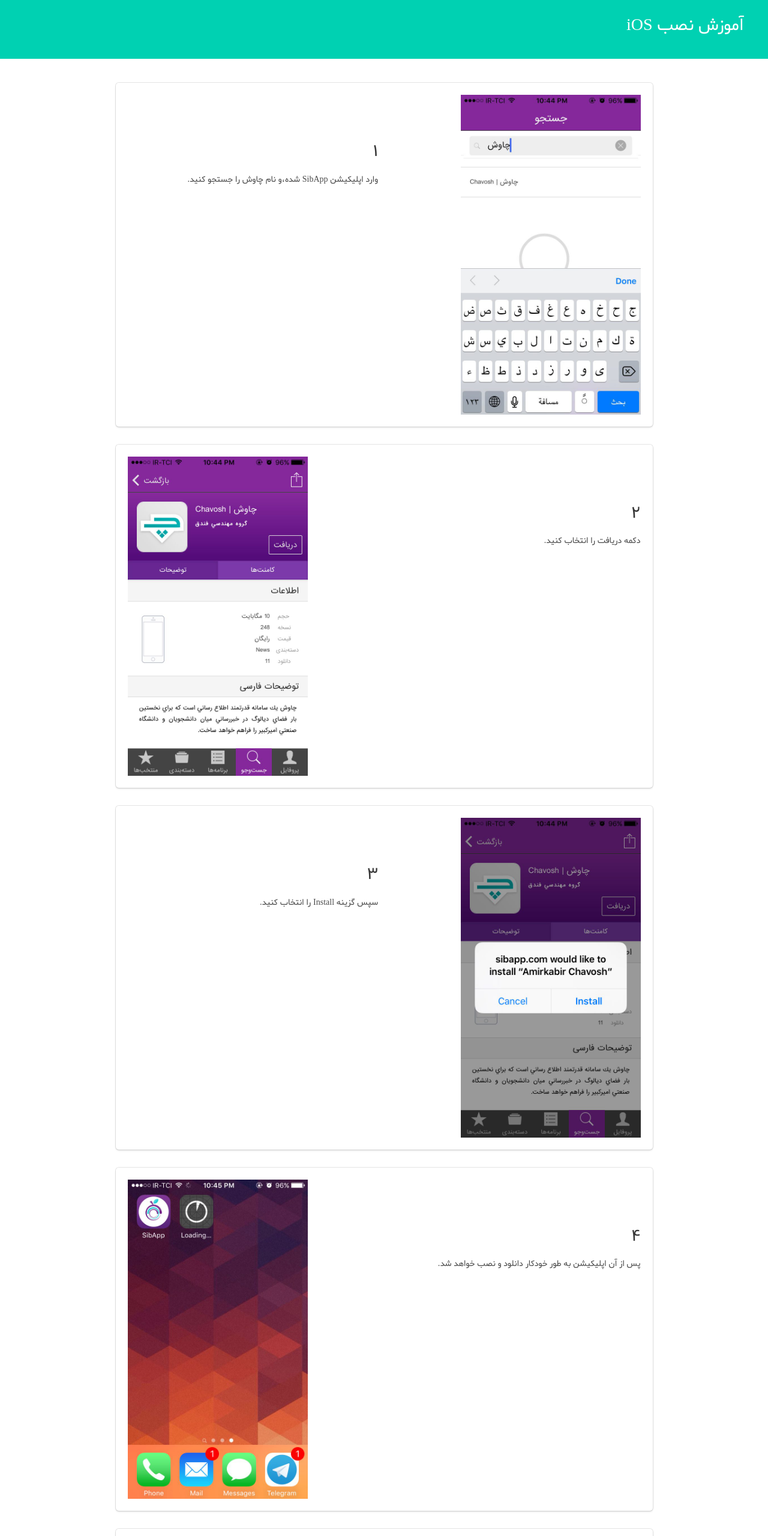
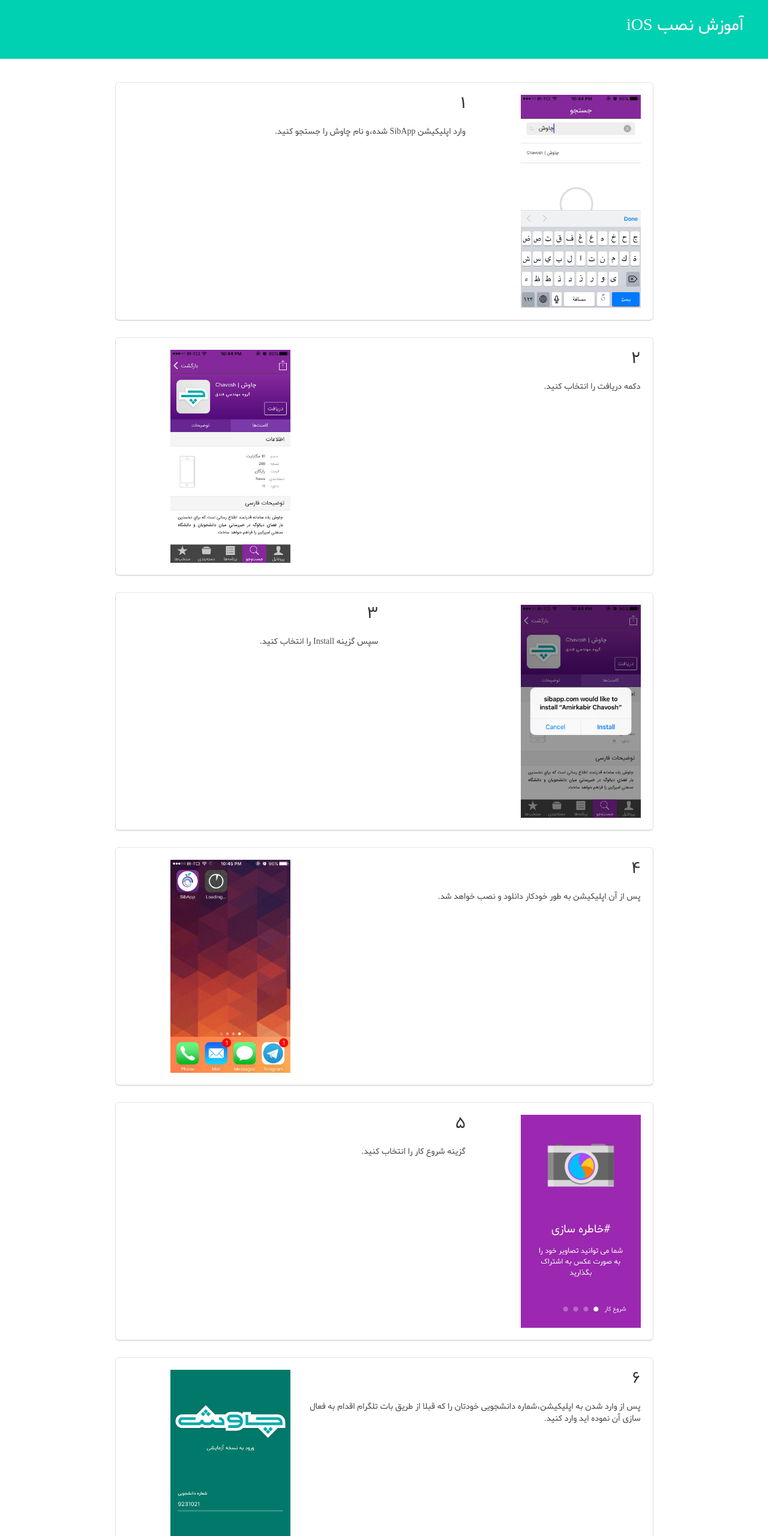
Before and after one commit to zahramajd/ChavoshLanding, a plain HTML site: page iOS/index.html in a window 1280 px wide. Shown: the part 60-2620 px from the top of the page at 60% size. Drawn offline with Linux system fonts and the light colour scheme.

Commit message:
iOS guide

```diff
--- a/iOS/index.html
+++ b/iOS/index.html
@@ -6,13 +6,16 @@
     <link rel="stylesheet" href="/assets/css/bulma.css">
     <link rel="stylesheet" href="/assets/css/style.css">
     <link rel="icon" type="image/png" href="/assets/img/chavoshLogo.png" sizes="32x32">
+    <meta name="viewport" content="width=device-width, initial-scale=1">
+
+
 </head>
 <body>
 
 <section class="hero is-primary">
     <div class="hero-head">
         <div class="container">
-            <nav class="nav">
+            <nav class="nav " id="nav-menu">
                 <div class="container">
 
                     <div class="nav-left">
@@ -37,6 +40,13 @@
                         </a>
 
                     </div>
+
+
+  <span id="nav-toggle" class="nav-toggle">
+    <span></span>
+    <span></span>
+    <span></span>
+  </span>
                 </div>
             </nav>
 
@@ -59,24 +69,20 @@
 </section>
 
 
-</nav>
-
-
 <section class="section">
     <div class="container">
 
-        <div class="content">
+        <div class="content ">
             <div class="columns">
                 <div class="column"></div>
-                <div class="column is-three-quarters">
-                    <div class="box ">
+                <div class="column is-centered is-three-quarters-desktop ">
+                    <div class="box  ">
                         <div class="columns">
+                            <div class=" column is-one-third ">
+                                <img class="image " src="../assets/img/iOS-img/1.jpg" style="max-width:200px">
+                            </div>
 
-                            <div class=" column is-pulled-right">
-                                <img class="image " src="../assets/img/iOS-img/1.jpg" style="max-width:300px">
-                            </div>
-                            <div class=" column is-pulled-left">
-                                <br><br>
+                            <div class=" column is-two-thirds">
                                 <h1>۱</h1>
                                 <p>
                                     وارد اپلیکیشن SibApp شده،و نام چاوش را جستجو کنید.
@@ -92,20 +98,18 @@
         <div class="content">
             <div class="columns">
                 <div class="column"></div>
-                <div class="column is-three-quarters">
+                <div class="column is-centered is-three-quarters-desktop">
                     <div class="box">
                         <div class="columns">
-
-                            <div class=" column is-pulled-right">
-                                <br><br>
+                            <div class=" column is-two-thirds">
                                 <h1>۲</h1>
                                 <p>
                                     دکمه دریافت را انتخاب کنید.
                                 </p>
                             </div>
-                            <div class=" column is-pulled-left">
-                                <img class="image " src="../assets/img/iOS-img/2.jpg"
-                                     style="float:left;max-width:300px">
+                            <div class=" column is-one-third">
+                                <img class="image  " src="../assets/img/iOS-img/2.jpg"
+                                     style="max-width:200px">
                             </div>
 
                         </div>
@@ -118,15 +122,13 @@
         <div class="content">
             <div class="columns">
                 <div class="column"></div>
-                <div class="column is-three-quarters">
+                <div class="column is-centered is-three-quarters-desktop ">
                     <div class="box">
                         <div class="columns">
-
-                            <div class=" column is-pulled-right">
-                                <img class="image " src="../assets/img/iOS-img/3.jpg" style="max-width:300px">
+                            <div class=" column ">
+                                <img class="image " src="../assets/img/iOS-img/3.jpg" style="max-width:200px">
                             </div>
-                            <div class=" column is-pulled-left">
-                                <br><br>
+                            <div class=" column is-half">
                                 <h1>۳</h1>
                                 <p>
                                     سپس گزینه Install را انتخاب کنید.
@@ -143,19 +145,18 @@
         <div class="content">
             <div class="columns">
                 <div class="column"></div>
-                <div class="column is-three-quarters">
+                <div class="column is-centered is-three-quarters">
                     <div class="box">
                         <div class="columns">
-                            <div class=" column is-pulled-left">
-                                <br><br>
+                            <div class=" column is-two-thirds">
                                 <h1>۴</h1>
                                 <p>
                                     پس از آن اپلیکیشن به طور خودکار دانلود و نصب خواهد شد. </p>
                             </div>
 
-                            <div class=" column is-pulled-right">
+                            <div class=" column is-one-third">
                                 <img class="image " src="../assets/img/iOS-img/4.jpg"
-                                     style="float:left;max-width:300px">
+                                     style="max-width:200px">
                             </div>
                         </div>
                     </div>
@@ -167,14 +168,13 @@
         <div class="content">
             <div class="columns">
                 <div class="column"></div>
-                <div class="column is-three-quarters">
+                <div class="column is-centered is-three-quarters-desktop ">
                     <div class="box">
                         <div class="columns">
-                            <div class=" column is-pulled-right">
-                                <img class="image " src="../assets/img/iOS-img/5.jpg" style="max-width:300px">
+                            <div class=" column is-one-third">
+                                <img class="image " src="../assets/img/iOS-img/5.jpg" style="max-width:200px">
                             </div>
-                            <div class=" column is-pulled-left">
-                                <br><br>
+                            <div class=" column is-two-thirds">
                                 <h1>۵</h1>
                                 <p>
                                     گزینه شروع کار را انتخاب کنید. </p>
@@ -189,12 +189,10 @@
         <div class="content">
             <div class="columns">
                 <div class="column"></div>
-                <div class="column is-three-quarters">
+                <div class="column is-centered is-three-quarters">
                     <div class="box">
                         <div class="columns">
-
-                            <div class=" column is-pulled-right">
-                                <br><br>
+                            <div class=" column is-two-thirds">
                                 <h1>۶</h1>
                                 <p>
                                     پس از وارد شدن به اپلیکیشن،شماره دانشجویی خودتان را که قبلا از طریق بات تلگرام اقدام
@@ -203,9 +201,9 @@
                                     سازی آن نموده اید وارد کنید.
                                 </p>
                             </div>
-                            <div class=" column is-pulled-left">
+                            <div class=" column is-one-third">
                                 <img class="image " src="../assets/img/iOS-img/6.jpg"
-                                     style="float:left;max-width:300px">
+                                     style="max-width:200px">
                             </div>
 
 
@@ -219,14 +217,13 @@
         <div class="content">
             <div class="columns">
                 <div class="column"></div>
-                <div class="column is-three-quarters">
+                <div class="column is-centered is-three-quarters-desktop ">
                     <div class="box">
                         <div class="columns">
-                            <div class=" column is-pulled-right">
-                                <img class="image " src="../assets/img/iOS-img/7.jpg" style="max-width:300px">
+                            <div class=" column ">
+                                <img class="image " src="../assets/img/iOS-img/7.jpg" style="max-width:200px">
                             </div>
-                            <div class=" column is-pulled-left">
-                                <br><br>
+                            <div class=" column is-half">
                                 <h1>۷</h1>
                                 <p>
                                     پس مطالعه موافقت نامه،گزینه موافقت می کنم را انتخاب کنید.
@@ -242,19 +239,18 @@
         <div class="content">
             <div class="columns">
                 <div class="column"></div>
-                <div class="column is-three-quarters">
+                <div class="column is-centered is-three-quarters">
                     <div class="box">
                         <div class="columns">
-                            <div class=" column is-pulled-right">
-                                <br><br>
+                            <div class=" column is-two-thirds">
                                 <h1>۸</h1>
                                 <p>
                                 </p>
                             </div>
 
-                            <div class=" column is-pulled-left">
+                            <div class=" column is-one-third">
                                 <img class="image " src="../assets/img/iOS-img/8.jpg"
-                                     style="float:left;max-width:300px">
+                                     style="max-width:200px">
                             </div>
                         </div>
                     </div>
@@ -281,5 +277,34 @@
     </div>
 </footer>
 
+<script async id="twitter-wjs" href="https://platform.twitter.com/widgets.js"></script>
+<script async type="text/javascript" href="https://s3.amazonaws.com/downloads.mailchimp.com/js/mc-validate.js"></script>
+
+<script href="http://bulma.io/javascript/jquery-2.2.0.min.js"></script>
+<script href="http://bulma.io/javascript/clipboard.min.js"></script>
+<script href="http://bulma.io/javascript/bulma.js"></script>
+
+
+
+<script type="text/javascript">
+    (function($) {
+        window.fnames = new Array();
+        window.ftypes = new Array();
+        fnames[0]='EMAIL';
+        ftypes[0]='email';
+    }(jQuery));
+    var $mcj = jQuery.noConflict(true);
+</script>
+
+<script>
+    (function(i,s,o,g,r,a,m){i['GoogleAnalyticsObject']=r;i[r]=i[r]||function(){
+                (i[r].q=i[r].q||[]).push(arguments)},i[r].l=1*new Date();a=s.createElement(o),
+            m=s.getElementsByTagName(o)[0];a.async=1;a.src=g;m.parentNode.insertBefore(a,m)
+    })(window,document,'script','https://www.google-analytics.com/analytics.js','ga');
+
+    ga('create', 'UA-82634666-2', 'auto');
+    ga('send', 'pageview');
+</script>
+
 </body>
 </html>
```
